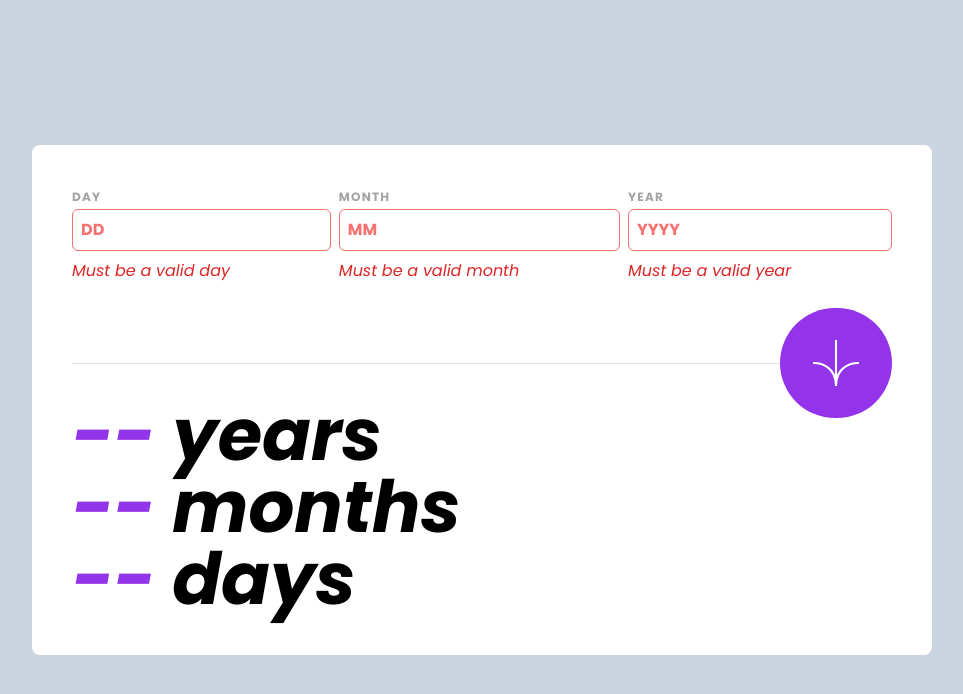
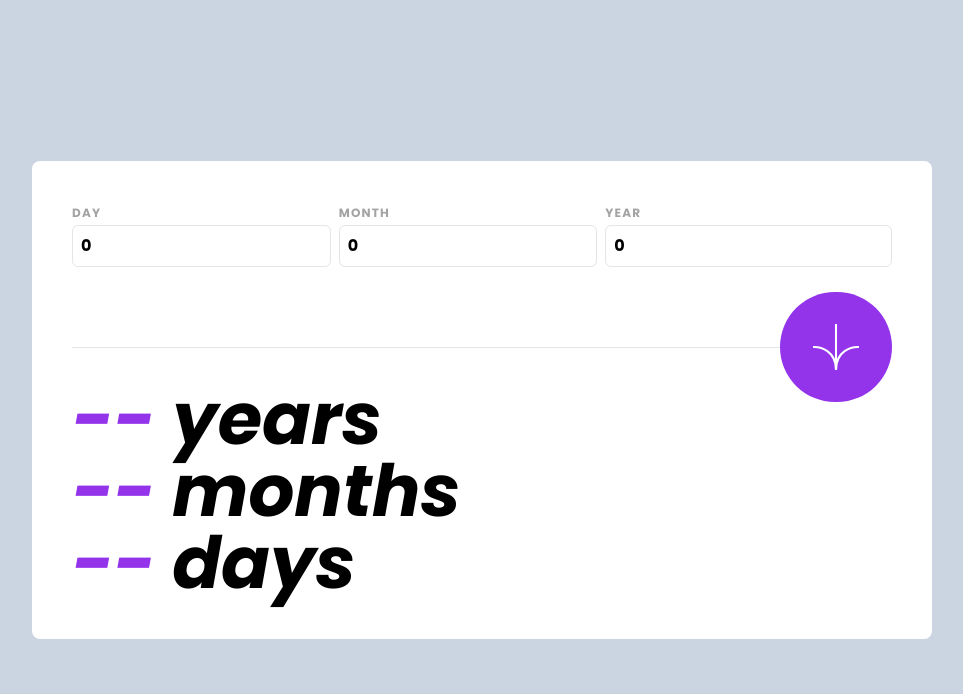
Before and after one commit to rhonstratos/frontendmentor-age-calculator-svelte-app, a SvelteKit app: page / in a window 1280 px wide. Shown: the top 694 px of the page, without its empty margins (158-1121 px from the left). Built offline with nearby package versions, Linux system fonts and the light colour scheme.

Commit message:
fix individual validation

```diff
--- a/src/lib/InputGroup.svelte
+++ /dev/null
@@ -1,40 +0,0 @@
-<script lang="ts">
-	import { createEventDispatcher } from 'svelte';
-	let name: string,
-		type: string,
-		min: number,
-		max: number,
-		placeholder: string,
-		list: string | null,
-		required: boolean = false;
-	const dispatch = createEventDispatcher();
-	const onValueChange = (event: any) => {
-		dispatch('change', { value: event.target.value, name: name });
-	};
-
-	export { name, type, min, max, placeholder, list, required };
-</script>
-
-<div class="form-group flex flex-grow flex-col">
-	<label
-		class="peer-invalid:text-red-600 text-xs font-semibold uppercase leading-loose tracking-widest text-neutral-400"
-		for={name}
-	>
-		{name}
-	</label>
-	<input
-		on:change={onValueChange}
-		class="peer invalid:text-red-600 invalid:placeholder:text-red-400 focus:invalid:ring-red-400 rounded-md border border-neutral-200 p-2 font-bold placeholder-neutral-400 invalid:border-red-400 focus:invalid:border-red-400"
-		id={name}
-		{name}
-		{type}
-		{min}
-		{max}
-		{placeholder}
-		{list}
-		{required}
-	/>
-	<label for="name" class="peer-invalid:block text-red-600 first-letter:uppercase italic mt-2 hidden">
-		must be a valid {name}
-	</label>
-</div>
--- /dev/null
+++ b/src/lib/InputNumberGroup.svelte
@@ -0,0 +1,54 @@
+<script lang="ts">
+	let value: number,
+		name: string,
+		min: number,
+		max: number,
+		placeholder: string,
+		list: string | null,
+		required: boolean = false,
+		invalid: boolean = false;
+
+	const validateInput = () => {
+		const validity = value >= min && value <= max ? true : false;
+		invalid = !validity;
+		return validity;
+	};
+
+	export { value, name, min, max, placeholder, list, required, invalid };
+</script>
+
+<div class="form-group flex flex-grow flex-col">
+	<label
+		class:text-neutral-400={!invalid}
+		class:text-red-600={invalid}
+		class="text-xs font-semibold uppercase leading-loose tracking-widest"
+		for={name}
+	>
+		{name}
+	</label>
+
+	<input
+		bind:value
+		on:change={() => validateInput()}
+		class="rounded-md border p-2 font-bold {invalid
+			? 'invalid:border-red-400 invalid:text-red-600 invalid:placeholder:text-red-400 focus:invalid:border-red-400 focus:invalid:ring-red-400'
+			: 'border-neutral-200 placeholder-neutral-400'}"
+		id={name}
+		{name}
+		type="number"
+		{min}
+		{max}
+		{placeholder}
+		{list}
+		{required}
+	/>
+
+	<label
+		for="name"
+		class:block={invalid}
+		class:hidden={!invalid}
+		class="mt-2 italic text-red-600 first-letter:uppercase"
+	>
+		must be a valid {name}
+	</label>
+</div>
--- a/src/routes/+page.svelte
+++ b/src/routes/+page.svelte
@@ -1,15 +1,9 @@
 <script lang="ts">
 	import Datalist from '../lib/Datalist.svelte';
 	import Divider from '../lib/Divider.svelte';
-	import InputGroup from '../lib/InputGroup.svelte';
+	import InputNumberGroup from '../lib/InputNumberGroup.svelte';
 
 	let invalidDate = false;
-
-	let temp_age = {
-		years: 0,
-		months: 0,
-		days: 0
-	};
 
 	let age: { years?: number; months?: number; days?: number } = {
 		years: undefined,
@@ -17,25 +11,12 @@
 		days: undefined
 	};
 
-	const handleInputChange = (event: any) => {
-		switch (event.detail.name) {
-			case 'day':
-				temp_age.days = event.detail.value;
-				break;
-			case 'month':
-				temp_age.months = event.detail.value;
-				break;
-			case 'year':
-				temp_age.years = event.detail.value;
-				break;
-			default:
-				throw new Error('An unexpected error occurred.');
-		}
-	};
+	let temp_age = { years: 0, months: 0, days: 0 };
 
 	const dateIsValid = (date: Date) => {
 		return date instanceof Date && !isNaN(Number(date));
 	};
+
 	const handleButtonClick = () => {
 		const dateString = `${temp_age.years}-${temp_age.days}-${temp_age.months}`;
 		const date = new Date(dateString);
@@ -68,30 +49,27 @@
 <div class="m-0 rounded-lg bg-white p-10 md:w-[750px] lg:w-[900px]">
 	<div class="container">
 		<div id="input" class="flex gap-x-2">
-			<InputGroup
-				on:change={handleInputChange}
+			<InputNumberGroup
+				bind:value={temp_age.days}
 				name={'day'}
-				type="number"
 				min={1}
 				max={31}
 				placeholder="DD"
 				list="days_list"
 				required={true}
 			/>
-			<InputGroup
-				on:change={handleInputChange}
+			<InputNumberGroup
+				bind:value={temp_age.months}
 				name={'month'}
-				type="number"
 				min={1}
 				max={12}
 				placeholder="MM"
 				list="months_list"
 				required={true}
 			/>
-			<InputGroup
-				on:change={handleInputChange}
+			<InputNumberGroup
+				bind:value={temp_age.years}
 				name={'year'}
-				type="number"
 				min={1950}
 				max={2100}
 				placeholder="YYYY"
```
